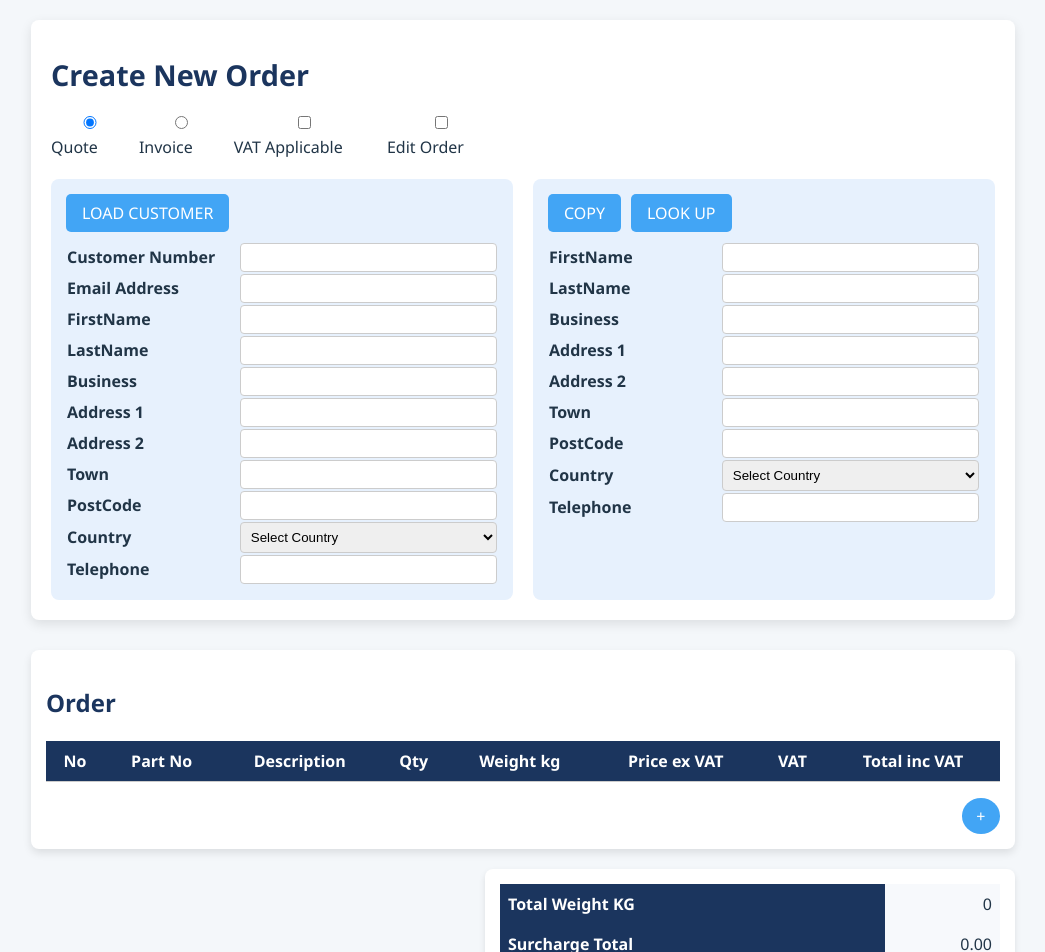
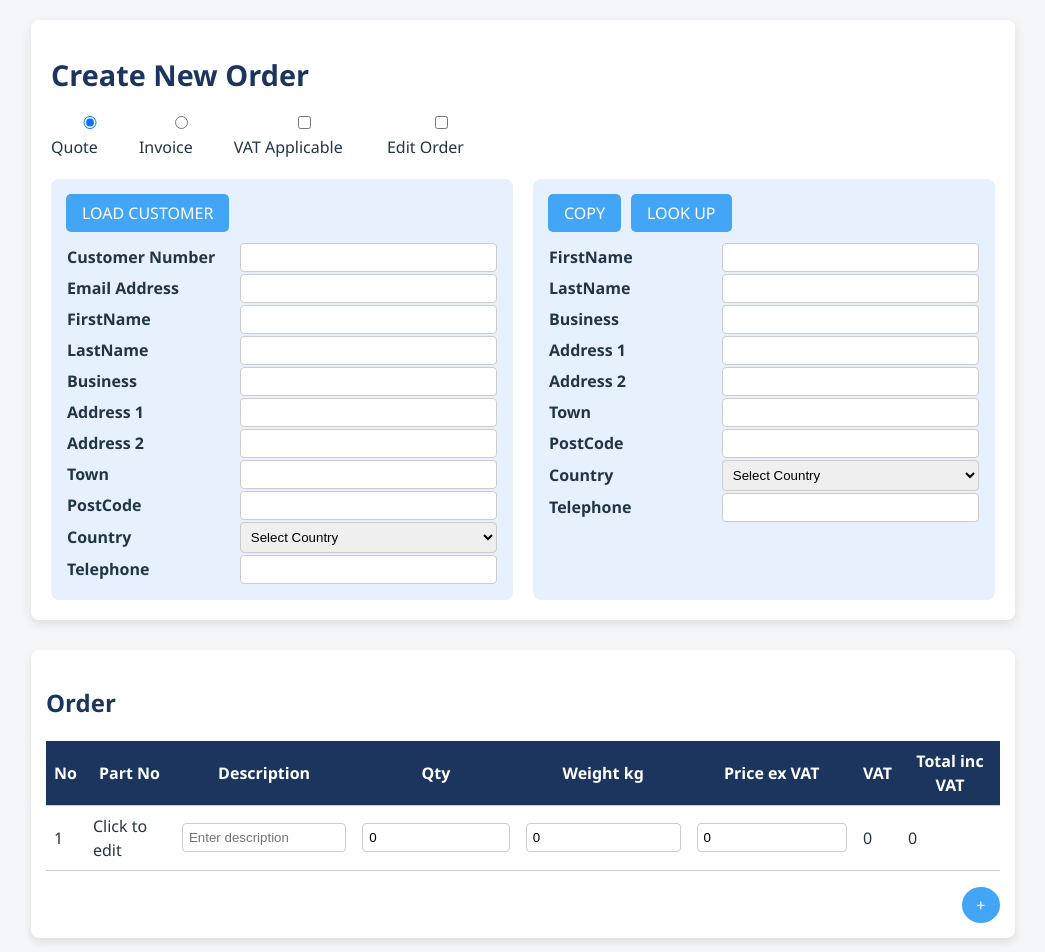
Before and after one commit to iggytomcarr/invoice-app, a React (Vite) app: page / in a window 1280 px wide. Shown: the top 952 px of the page, without its empty margins (117-1162 px from the left). Built offline with nearby package versions, Linux system fonts and the light colour scheme.

Commit message:
Introduce dynamic order line calculations, editable fields, and total summary in OrderTable. Add VAT handling logic and styles for highlighted rows and totals.

```diff
--- a/src/components/OrderTable.jsx
+++ b/src/components/OrderTable.jsx
@@ -1,16 +1,81 @@
-import { useState } from 'react';
+import {useEffect, useState} from 'react';
 import tableStyles from '../styles/OrderTable.module.css';
 import modalStyles from '../styles/AddProductModal.module.css';
 
 import AddProductButton from './AddProductButton.jsx';
 
 function OrderTable() {
-    const [orderLines, setOrderLines] = useState([]);
+    const [orderLines, setOrderLines] = useState([{
+        id: Date.now(),
+        partNo: '',
+        description: '',
+        qty: 0,
+        weight: 0,
+        priceExVat: 0,
+        vat: 0,
+        totalIncVat: 0
+    }
+    ]);
     const [editingLine, setEditingLine] = useState(null);
     const [showModal, setShowModal] = useState(false);
 
     const [inputMode, setInputMode] = useState('manual');
     const [searchResults, setSearchResults] = useState([]);
+
+    const VAT_RATE = 0.20;
+
+    const calculateLineTotals = (lines) =>
+    {
+        return lines.map(line => {
+            const lineTotal = line.qty * line.priceExVat;
+            const vatAmount = lineTotal * VAT_RATE;
+            const totalIncVat = lineTotal + vatAmount;
+            return {
+                ...line,
+                vat : Number(vatAmount.toFixed(2)),
+                totalIncVat: Number(totalIncVat.toFixed(2))
+            }
+        })
+    }
+
+    const calculateOrderTotals = () => {
+        const totals = orderLines.reduce((acc, line) => {
+            const lineTotal = line.qty * line.priceExVat;
+            const vatAmount = lineTotal * VAT_RATE;
+            const totalIncVat = lineTotal + vatAmount;
+
+            return {
+                subtotal: acc.subtotal + lineTotal,
+                totalVat: acc.totalVat + vatAmount,
+                grandTotal: acc.grandTotal + totalIncVat
+            };
+        }, { subtotal: 0, totalVat: 0, grandTotal: 0 });
+
+        return {
+            subtotal: Number(totals.subtotal.toFixed(2)),
+            totalVat: Number(totals.totalVat.toFixed(2)),
+            grandTotal: Number(totals.grandTotal.toFixed(2))
+        };
+
+    };
+
+    // Recalculate totals whenever orderLines change
+    useEffect(() => {
+        const updatedLines = calculateLineTotals(orderLines);
+        // Only update if calculations have changed to avoid infinite loop
+        const hasChanges = updatedLines.some((line, index) =>
+            line.vat !== orderLines[index].vat ||
+            line.totalIncVat !== orderLines[index].totalIncVat
+        );
+
+        if (hasChanges) {
+            setOrderLines(updatedLines);
+        }
+    }, [orderLines.map(line => `${line.qty}-${line.priceExVat}`).join(',')]);
+
+
+
+
 
     const handleAddLine = () => {
         const newLine = {
@@ -51,6 +116,8 @@ function OrderTable() {
         }
     };
 
+    const orderTotals = calculateOrderTotals();
+
     return (
         <div className={tableStyles.orderTable}>
             <h2 className={tableStyles.subtitle}>Order</h2>
@@ -69,7 +136,10 @@ function OrderTable() {
                 </thead>
                 <tbody>
                 {orderLines.map((line, index) => (
-                    <tr key={line.id}>
+                    <tr
+                        key={line.id}
+                        className={editingLine?.id === line.id ? tableStyles.highlightedRow : ''}
+                        >
                         <td>{index + 1}</td>
                         <td
                             className={tableStyles.editableCell}
@@ -77,10 +147,50 @@ function OrderTable() {
                         >
                             {line.partNo || 'Click to edit'}
                         </td>
-                        <td>{line.description}</td>
-                        <td>{line.qty}</td>
-                        <td>{line.weight}</td>
-                        <td>{line.priceExVat}</td>
+                        <td>
+
+                            <input
+                            type="text"
+                            value={line.description}
+                            onChange={(e) => handleFieldChange(line.id, 'description', e.target.value)}
+                            className={tableStyles.editableInput}
+                            placeholder="Enter description"
+                            />
+                        </td>
+                        <td>
+
+                            <input
+                                type="number"
+                                value={line.qty}
+                                onChange={(e) => handleFieldChange(line.id, 'qty', Number(e.target.value))}
+                                className={tableStyles.editableInput}
+                                min="0"
+                            />
+
+                        </td>
+                        <td>
+
+                            <input
+                                type="number"
+                                value={line.weight}
+                                onChange={(e) => handleFieldChange(line.id, 'weight', Number(e.target.value))}
+                                className={tableStyles.editableInput}
+                                min="0"
+                                step="0.01"
+                            />
+
+                        </td>
+                        <td>
+
+                            <input
+                                type="number"
+                                value={line.priceExVat}
+                                onChange={(e) => handleFieldChange(line.id, 'priceExVat', Number(e.target.value))}
+                                className={tableStyles.editableInput}
+                                min="0"
+                                step="0.01"
+                            />
+                            </td>
                         <td>{line.vat}</td>
                         <td>{line.totalIncVat}</td>
                     </tr>
@@ -140,7 +250,7 @@ function OrderTable() {
                                     </>
                                 ) : (
                                     <>
-                                        <label htmlFor="searchInput">Search:</label>
+                                        <label htmlFor="searchInput">Search</label>
                                         <input
                                             id="searchInput"
                                             type="text"
--- a/src/styles/OrderTable.module.css
+++ b/src/styles/OrderTable.module.css
@@ -45,3 +45,17 @@
     bottom: 10px;
     right: 10px;
 }
+
+.highlightedRow {
+    background-color: #fff9c4; /* Washed out yellow */
+}
+
+.totalsRow {
+    background-color: #f8f9fa;
+    font-weight: bold;
+    border-top: 2px solid #dee2e6;
+}
+
+.totalsRow td {
+    padding: 12px 8px;
+}
```
